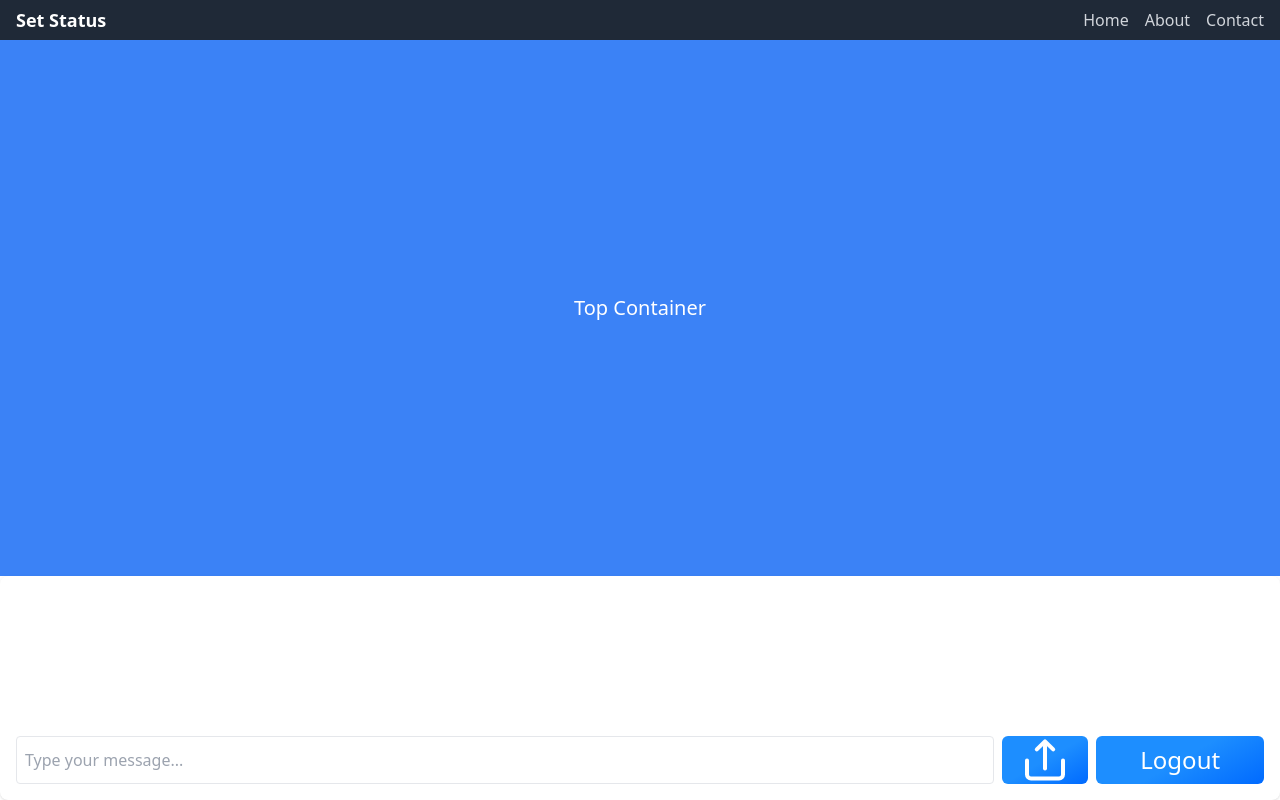
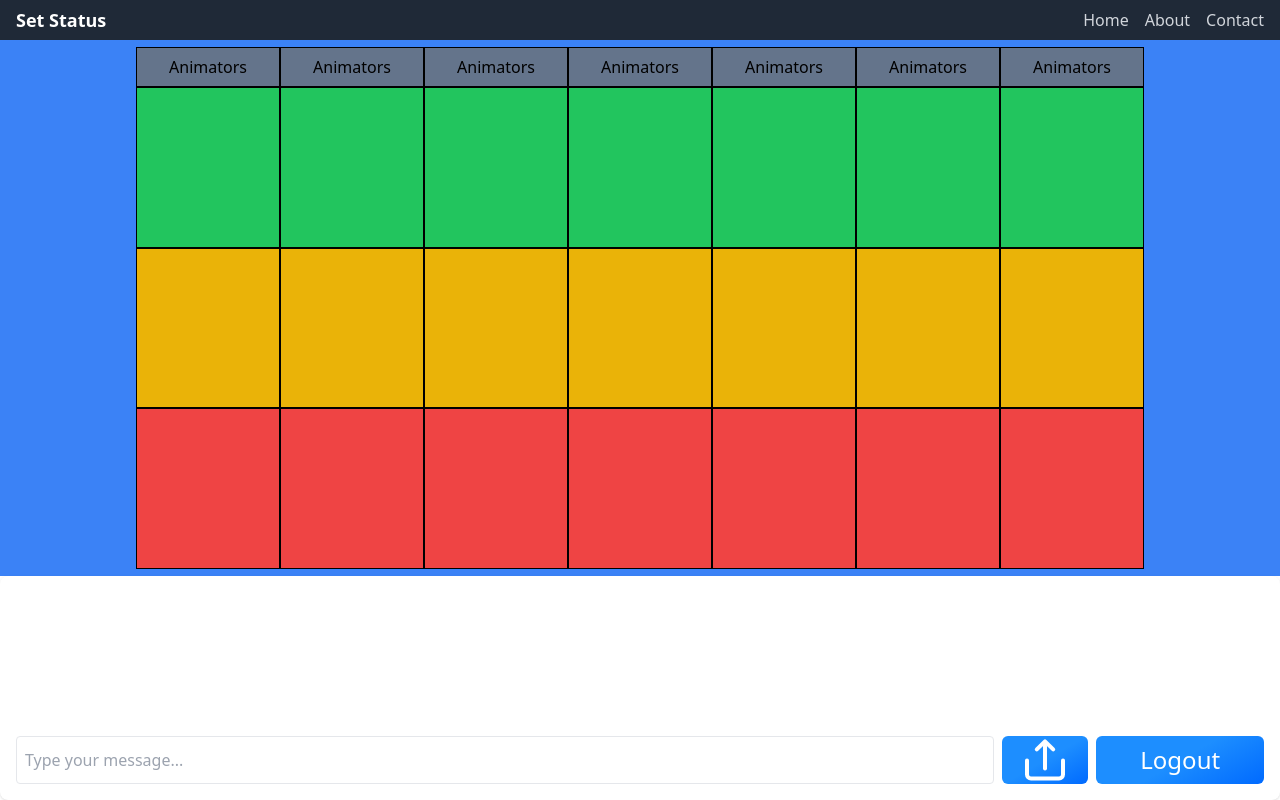
Before and after one commit to jbharwood/set-status-frontend, a Next.js app: page / in a window 1280 px wide. Built offline with nearby package versions, Linux system fonts and the light colour scheme; no server answers.

Commit message:
got ProductionRoleCaptureStatuses displaying

```diff
--- a/app/page.tsx
+++ b/app/page.tsx
@@ -4,6 +4,7 @@ import { useEffect, useState } from "react";
 import { Chat, Inputs, SignUp } from "@/components";
 import { IMessage, IUser } from "@/types/interfaces";
 import NavBar from "@/components/NavBar";
+import ProductionRoleCaptureStatus from "@/components/ProductionRoleCaptureStatus";
 
 const socket = io("http://localhost:3001");
 
@@ -44,12 +45,16 @@ export default function Home() {
 
   return (
     <main className="h-screen w-screen max-h-screen max-w-screen mx-auto">
-      {user && <NavBar />}
       {user ? (
         <>
+          <NavBar />
           <div className="h-[95%] flex flex-col">
-            <div className="flex-grow-[7] bg-blue-500 flex items-center justify-center">
-              <h1 className="text-white text-xl">Top Container</h1>
+            <div className="flex-grow-[7] bg-blue-500 flex flex-col items-center justify-center">
+              <div className="flex flex-row items-center justify-center w-full h-full">
+                {Array.from({ length: 7 }).map((_, index) => (
+                  <ProductionRoleCaptureStatus key={index} />
+                ))}
+              </div>
             </div>
             <div className="flex items-center justify-center w-full">
               <div className="w-full bg-white rounded-lg shadow p-4 flex flex-col space-y-3 h-56">
--- /dev/null
+++ b/components/ProductionRoleCaptureStatus.tsx
@@ -0,0 +1,12 @@
+export default function ProductionRoleCaptureStatus() {
+  return (
+    <div className="flex flex-col items-center justify-center h-full w-36">
+      <div className="border border-black bg-slate-500 h-[7.5%] w-36 flex items-center justify-center">
+        Animators
+      </div>
+      <div className="border border-black bg-green-500 h-[30%] w-36" />
+      <div className="border border-black bg-yellow-500 h-[30%] w-36" />
+      <div className="border border-black bg-red-500 h-[30%] w-36" />
+    </div>
+  );
+}
```
